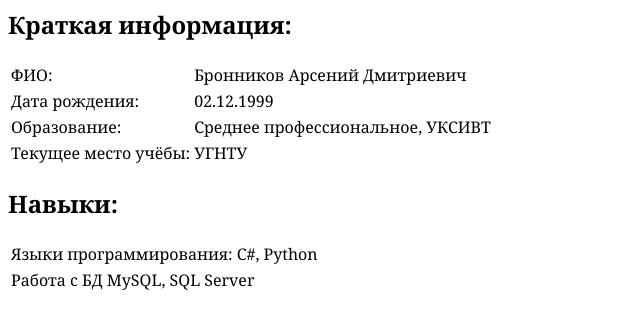
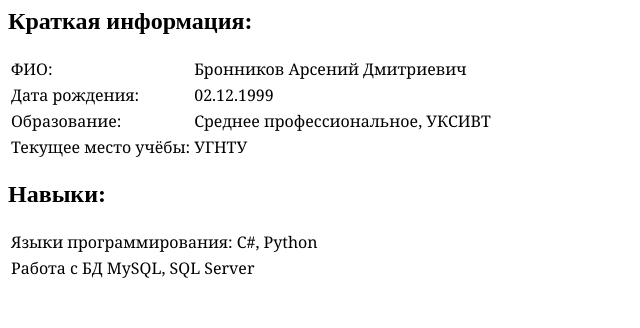
Before and after one commit to Manul100/Manul100.github.io, a plain HTML site: page index.html in a window 1280 px wide. Shown: the whole page, without its empty margins (0-640 px from the left). Drawn offline with Linux system fonts and the light colour scheme.

Commit message:
Update style.css

```diff
--- a/style.css
+++ b/style.css
@@ -1,3 +1,3 @@
-html * {
+table {
 font-family: Georgia
 }
```
